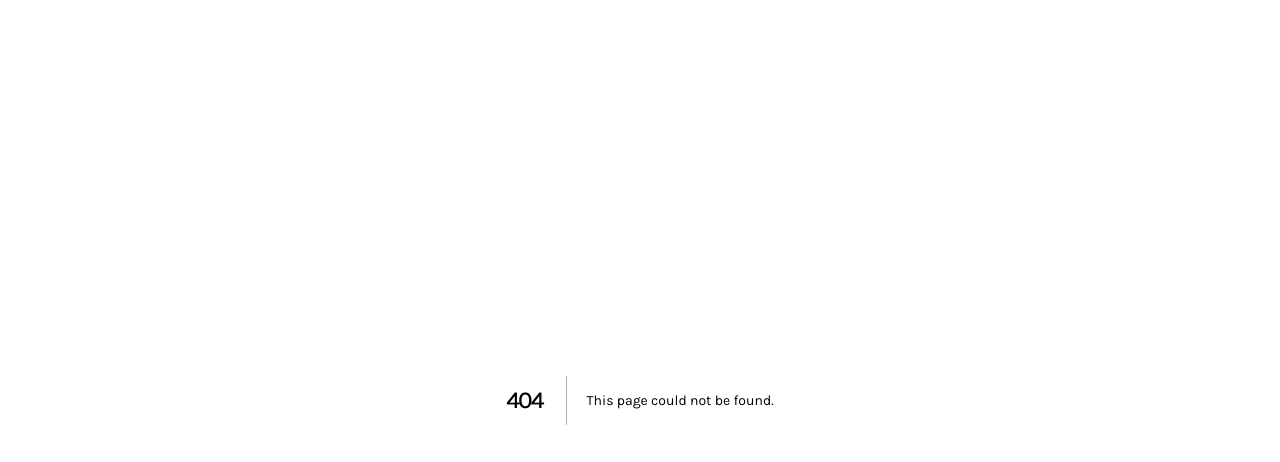
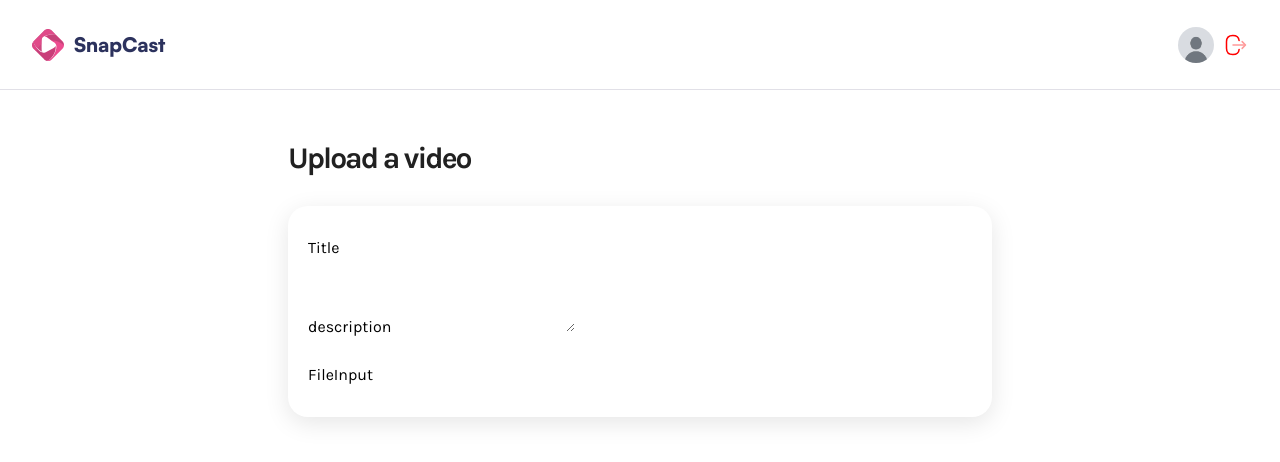
Before and after one commit to devsujalpatel/snap-cast, a Next.js app: page /upload in a window 1280 px wide. Before the commit this address had no page. Shown: the top 462 px of the page. Built offline with nearby package versions, Linux system fonts and the light colour scheme.

Commit message:
added upload page, formfield component, fileinput componenet

```diff
--- /dev/null
+++ b/app/(root)/upload/page.tsx
@@ -0,0 +1,42 @@
+"use client";
+import { ChangeEvent, useState } from "react";
+import FileInput from "@/components/FileInput";
+import FormField from "@/components/FormField";
+
+const Page = () => {
+  const [formData, setFormData] = useState({
+    title: "",
+    description: "",
+    visibility: "public",
+  });
+  const [error, setError] = useState(null);
+  const handleInputChange = (e: ChangeEvent) => {
+    const { name, value } = e.target;
+    setFormData((prevState) => ({ ...prevState, [name]: value }));
+  };
+  return (
+    <div className="wrapper-md upload-page">
+      <h1>Upload a video</h1>
+      {error && <div className="error-field">{error}</div>}
+      <form className="rounded-20 shadow-10 gap-6 w-full flex flex-col px-5 py-7.5">
+        <FormField
+          id="title"
+          label="Title"
+          placeholder="Enter a clear and concise video title"
+          value={formData.title}
+          onChange={handleInputChange}
+        />
+        <FormField
+          id="description"
+          label="description"
+          placeholder="Describe what this video is about"
+          value={formData.description}
+          as="textarea"
+          onChange={handleInputChange}
+        />
+        <FileInput />
+      </form>
+    </div>
+  );
+};
+export default Page;
--- /dev/null
+++ b/components/FileInput.tsx
@@ -0,0 +1,6 @@
+const FileInput = () => {
+  return (
+    <div>FileInput</div>
+  )
+}
+export default FileInput
--- /dev/null
+++ b/components/FormField.tsx
@@ -0,0 +1,25 @@
+const FormField = ({
+  id,
+  label,
+  type = "text",
+  value,
+  onChange,
+  placeholder,
+  as = "input",
+  options = [],
+}: FormFieldProps) => {
+    const InputToRender = ({type}: {type: string}) => {
+        if(type === 'textarea') {
+            return <textarea />
+        } else if(type === 'select'){
+            return <select />
+        } else {
+            return <input />
+        }
+    }
+  return <div className="form-filed">
+    <label htmlFor={id}>{label}</label>
+    <InputToRender type={as} />
+  </div>;
+};
+export default FormField;
```
